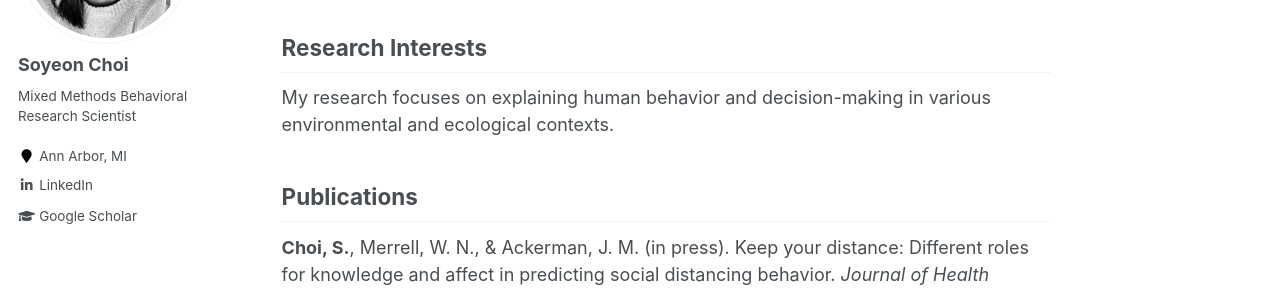
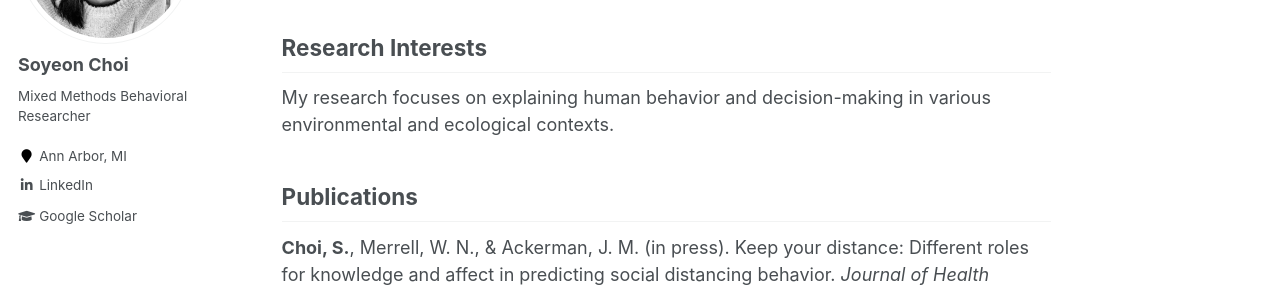
Before and after one commit to choi-soyeon/choi-soyeon.github.io, a Jekyll site: the page built from _pages/about.md, in a window 1280 px wide. Shown: the part 249-541 px from the top of the page. Built offline with Jekyll 4.4.1, drawn with Linux system fonts in a browser that asks for light colours.

Commit message:
Update _config.yml

```diff
--- a/_config.yml
+++ b/_config.yml
@@ -82,7 +82,7 @@ analytics:
 author:
   name             : "Soyeon Choi"
   avatar           : "profile.jpg"
-  bio              : "Mixed Methods Behavioral Research Scientist"
+  bio              : "Mixed Methods Behavioral Researcher"
   location         : "Ann Arbor, MI"
   employer         :
   pubmed           :
```
